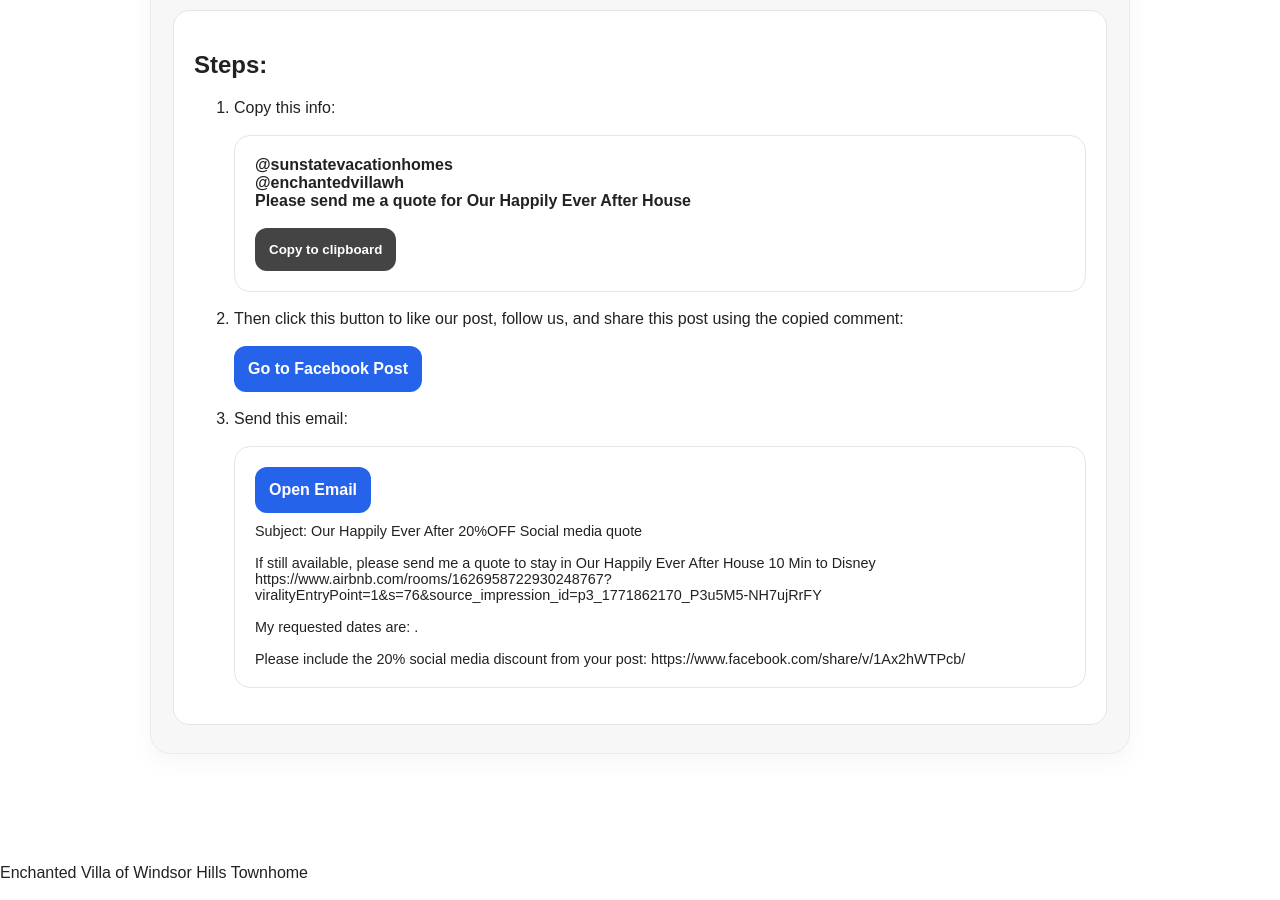
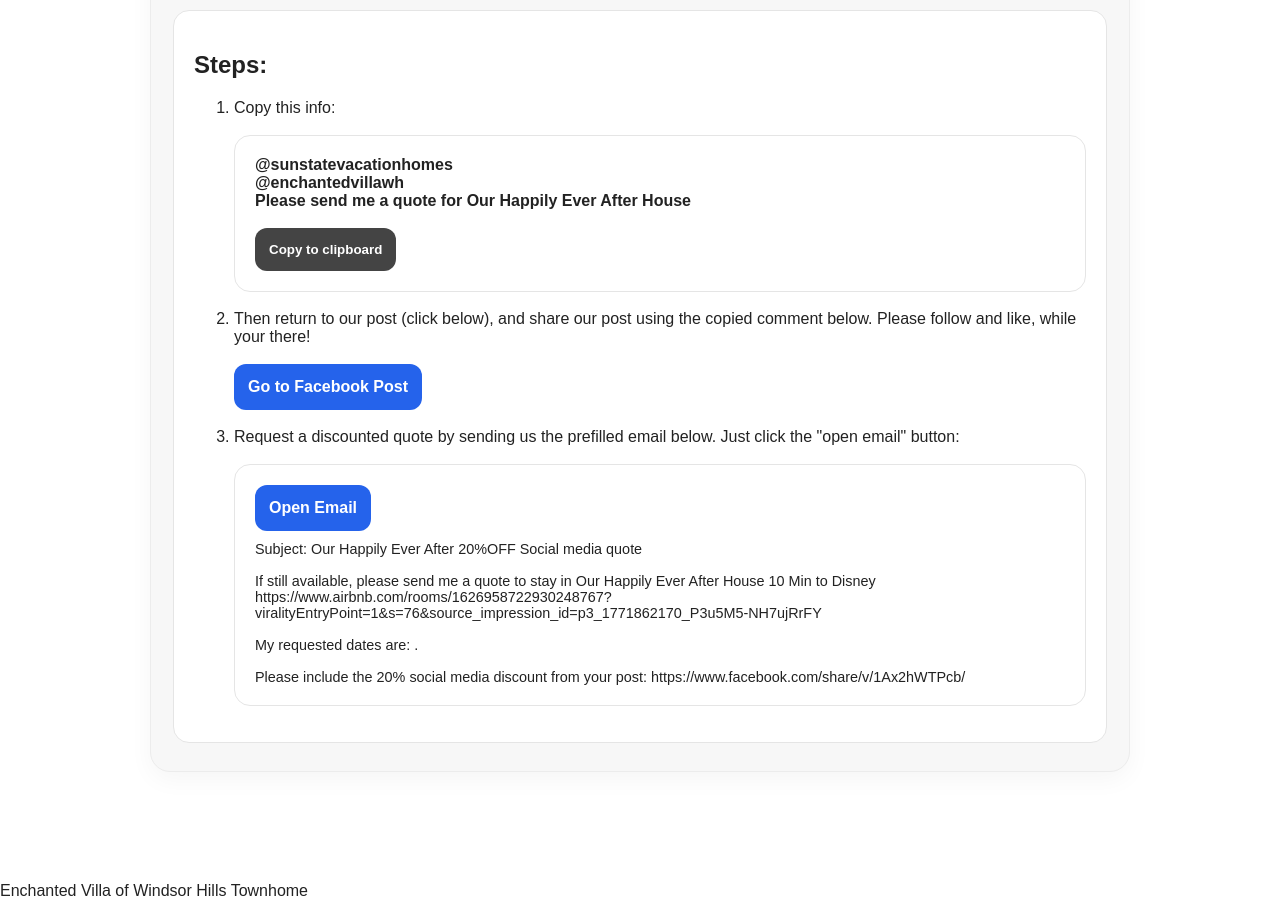
Before and after one commit to 2579maneshaw/2579maneshaw.github.io, a Jekyll site: the page built from discount/fb.html, in a window 1280 px wide and 900 px high, scrolled down 573 px. Built offline with Jekyll 4.4.1, drawn with Linux system fonts in a browser that asks for light colours.

Commit message:
Update instructions for Facebook post sharing

```diff
--- a/discount/fb.html
+++ b/discount/fb.html
@@ -145,7 +145,7 @@ permalink: /discount/fb/
         <br>
 
         <li>
-          Then click this button to like our post, follow us, and share this post using the copied comment:
+          Then return to our post (click below), and share our post using the copied comment below. Please follow and like, while your there!
           <br><br>
           <a class="discountButton" id="fbPostButton" href="#" target="_blank">
             Go to Facebook Post
@@ -155,7 +155,7 @@ permalink: /discount/fb/
         <br>
 
         <li>
-          Send this email:
+          Request a discounted quote by sending us the prefilled email below. Just click the "open email" button:
           <div class="discountEmailBox">
 
             <a id="emailButton" class="discountButton">
```
